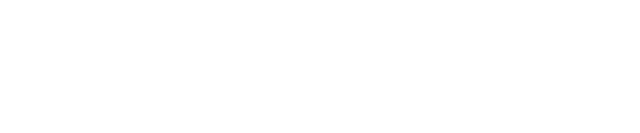
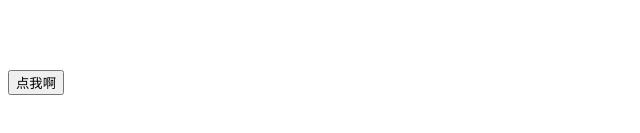
Before and after one commit to ZadaWu/vue-iview, a Vue app: page /#/ in a window 1280 px wide. Shown: the part 383-516 px from the top of the page, without its empty margins (0-640 px from the left). Built offline with nearby package versions, Linux system fonts and the light colour scheme.

Commit message:
第一个组件：button

```diff
--- /dev/null
+++ b/src/component/i-button/index.js
@@ -0,0 +1,4 @@
+// 目录结构
+import Button from './index.vue';
+
+export default Button;
--- /dev/null
+++ b/src/component/i-button/index.vue
@@ -0,0 +1,36 @@
+<template>
+  <button :class="'i-button-size' + size" :disabled = "disabled" @click="handleClick">
+    <slot></slot>
+    <slot name="icon"></slot>
+  </button>
+</template>
+<script>
+// 判断参数是否是其中之一
+function oneOf(value, validlist) {
+  return (validlist.filter(item => item === value) || []).length > 0
+}
+
+export default {
+  name: 'Button',
+  props: {
+    size: {
+      validator (value) {
+        return oneOf(value, ['small', 'large', 'default'])
+      },
+      default: 'default'
+    },
+    disabled: {
+      type: Boolean,
+      default: false
+    }
+  },
+  methods: {
+    handleClick(event) {
+      this.$emit('on-click', event)
+    }
+  }
+}
+</script>
+<style lang="stylus" scoped>
+
+</style>
--- a/src/home/index.vue
+++ b/src/home/index.vue
@@ -1,11 +1,15 @@
 <template>
   <div class="home">
     <h1>home</h1>
+    <Button size="default">点我啊</Button>
   </div>
 </template>
 
 <script>
+import Button from '@/component/i-button/index.js';
+
 export default {
+  components: {Button}
 }
 </script>
 
--- a/webpack.config.js
+++ b/webpack.config.js
@@ -203,7 +203,11 @@
     extensions: ['.js'],
     // 这里的顺序代表匹配后缀的优先级，例如对于 index.js 和 index.jsx，会优先选择 index.js
     // 避免新增默认文件，编码时使用详细的文件路径，代码会更容易解读，也有益于提高构建速度
-    mainFiles: ['index']
+    mainFiles: ['index'],
+    // 支持直接配置src下面的绝对路径
+    alias: {
+      '@': path.resolve(__dirname, 'src')
+    }
   },
 
   plugins: [
```
